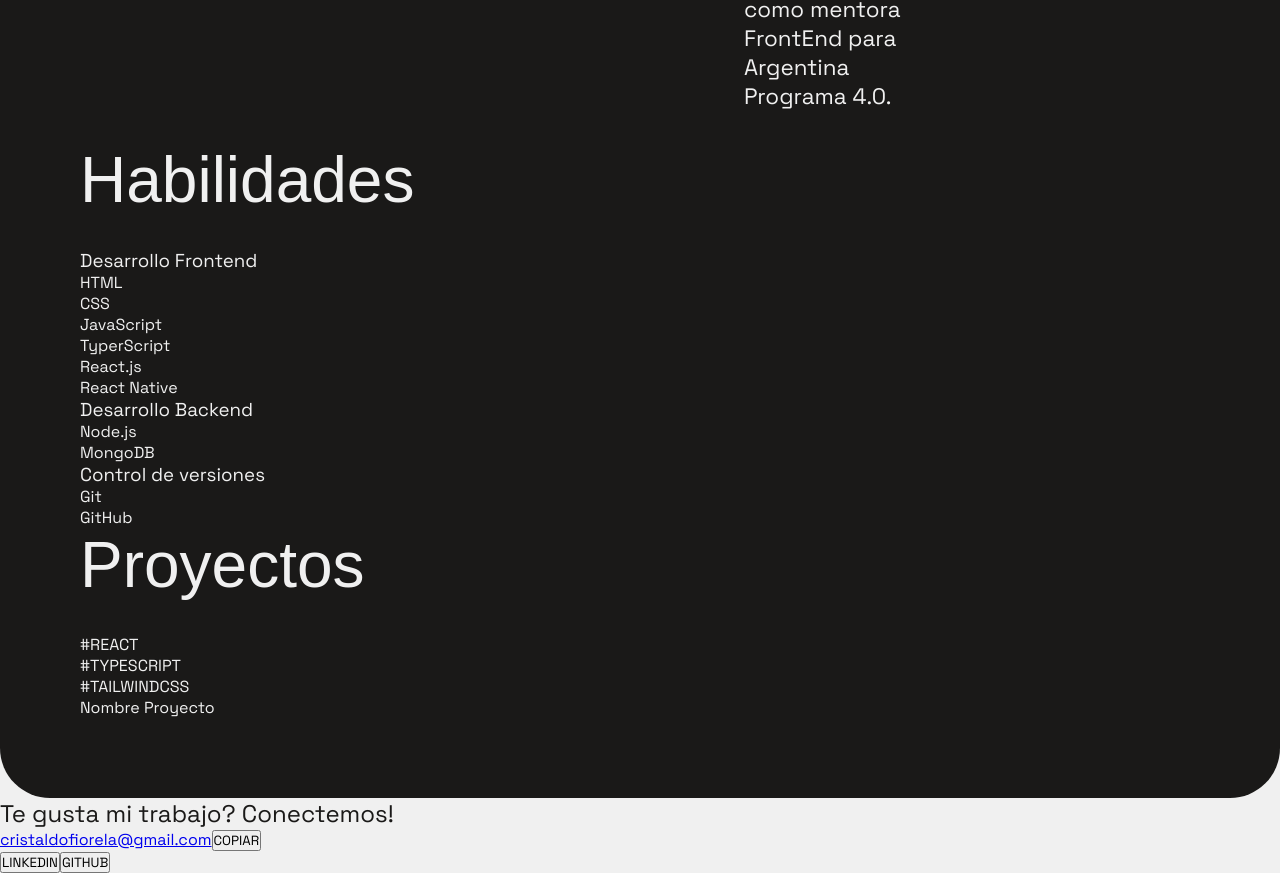
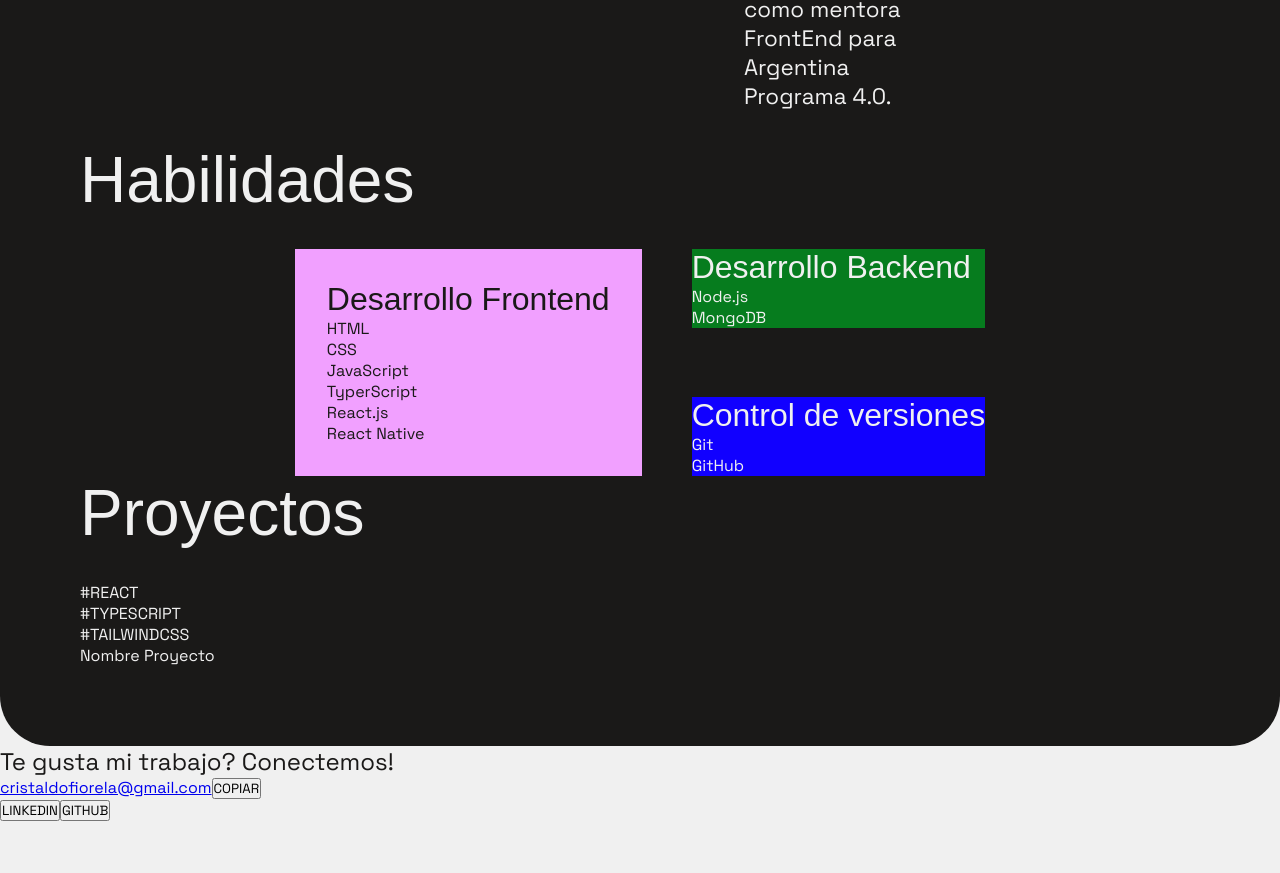
Before and after one commit to Cristaldo-Fiorela/portfolio2024, a React (Vite) app: page / in a window 1280 px wide. Shown: the part 2096-2969 px from the top of the page. After the commit the page ends 2917 px from the top, so only its background shows below. Built offline with nearby package versions, Linux system fonts and the light colour scheme; a web font is replaced by a local one.

Commit message:
flexbox inicial a seccion skills

```diff
--- a/src/components/Skills.jsx
+++ b/src/components/Skills.jsx
@@ -1,8 +1,9 @@
 const Skills = () => {
   return (
-    <section>
+    <section id="skills">
       <h2 className="section-title">Habilidades</h2>
-      <section>
+      <div className="skill-container">
+        <section id="skill-front">
           <h3>Desarrollo Frontend</h3>
           <p>HTML</p>
           <p>CSS</p>
@@ -12,17 +13,21 @@ const Skills = () => {
           <p>React Native</p>
         </section>
 
-      <section>
+        <div className="skill-container-small">
+          <section id="skill-back">
             <h3>Desarrollo Backend</h3>
             <p>Node.js</p>
             <p>MongoDB</p>
           </section>
 
-      <section>
+          <section id="skill-ver">
             <h3>Control de versiones</h3>
             <p>Git</p>
             <p>GitHub</p>
           </section>
+        </div>
+
+      </div>
     </section>
   )
 }
--- a/src/index.css
+++ b/src/index.css
@@ -176,9 +176,41 @@ section#about span.purple-hl {
   color: #717EFF;
 }
 
+/* SKILLS */
+section#skills div.skill-container {
+  display: flex;
+  gap: 50px;
+  justify-content: center;
+}
 
-/* SKILLS */
+section#skills div.skill-container h3{
+  font-family: var(--font-heading);
+  font-size: 2rem;
+}
 
+section#skills div.skill-container p {
+
+}
+
+section#skills div.skill-container div.skill-container-small {
+  display: flex;
+  flex-direction: column;
+  justify-content: space-between;
+}
+
+section#skills div.skill-container section#skill-front {
+  background-color: var(--highlight-pink);
+  color: var(--black);
+  padding: 2rem;
+}
+
+section#skills div.skill-container section#skill-back {
+  background-color: rgb(6, 124, 30);
+}
+
+section#skills div.skill-container section#skill-ver {
+  background-color: rgb(17, 0, 255);
+}
 /* PROJECTS */
 
 /* FOOTER */
```
Lines whose indentation alone changed are shown as unchanged.
